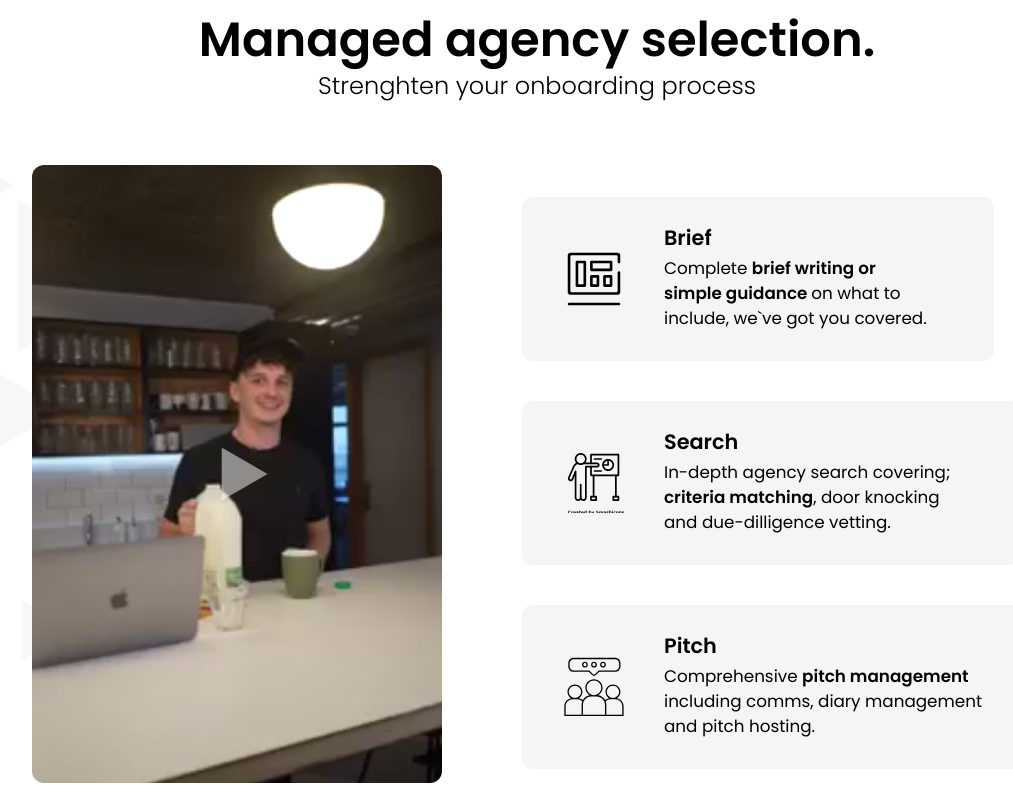
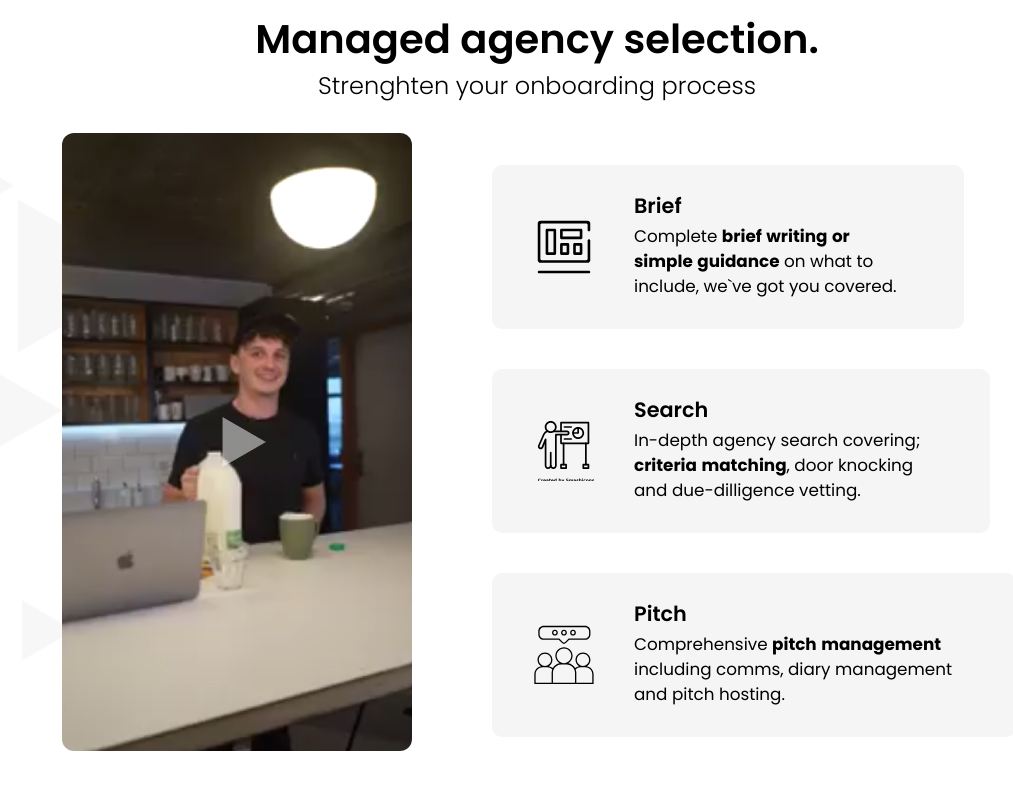
Before and after one commit to Darkbound/TestWithNext, a Next.js app: page / in a window 1280 px wide. Shown: the whole page, without its empty margins (103-1116 px from the left). Built offline with nearby package versions, Linux system fonts and the light colour scheme.

Commit message:
Fixes to bold text and horizontal scrollbar

```diff
--- a/collections/Card/Card.jsx
+++ b/collections/Card/Card.jsx
@@ -4,8 +4,6 @@ import {
   StyledImageContainer,
   StyledTextContainer,
   StyledCardDescription,
-  StrongText,
-  SpecialChar
 } from "./elements";
 
 import Image from 'next/image'
@@ -13,16 +11,8 @@ import Image from 'next/image'
 
 export const Card = ({ activeSelection, changeActiveSelection, ...card }) => {
   const isactive = card.title === activeSelection ? true : undefined
-  const { highlightedIndexes, description } = card
 
-  const MappedDescription = description.split(' ')
-  const shouldBeBold = (idx) => highlightedIndexes.includes(idx)
-
-  const BoldText = ({ validWord }) => {
-    const wordString = validWord.split('')
-    const mappedWord = wordString.map((word) => word.match(/\W|_/g) ? <SpecialChar>{word} </SpecialChar> : word)
-    return (<StrongText>{mappedWord}{" "}</StrongText>)
-  }
+  const description = card.description.split('*')
 
   return (
     <StyledCardBoxContainer isactive={isactive} onClick={() => changeActiveSelection(card.title)}>
@@ -32,7 +22,11 @@ export const Card = ({ activeSelection, changeActiveSelection, ...card }) => {
       <StyledTextContainer>
         <StyledCardTitle>{card.title}</StyledCardTitle>
         <StyledCardDescription>
-          {MappedDescription.map((word, idx) => shouldBeBold(idx) ? <BoldText validWord={word} /> : word + ' ')}
+          {description.map((text, index) => (
+            <>
+              {index % 2 === 1 ? <b key={index}>{text}</b> : text}
+            </>
+          ))}
         </StyledCardDescription>
       </StyledTextContainer>
     </StyledCardBoxContainer >
--- a/collections/Card/elements.jsx
+++ b/collections/Card/elements.jsx
@@ -46,17 +46,8 @@ padding-top:1rem;
 `
 
 export const StyledCardDescription = styled((props) => <CardDescription{...props} />)`
-  padding-right:3.6rem;
+  padding-right:3.1rem;
   line-height: 1.5;
   margin-top:.35em;
   font-size:1.05rem
 `
-export const SpecialChar = styled.span`
-  font-weight:normal;
-  font-size:1.05rem;
-  line-height: 1.5;
-`
-
-export const StrongText = styled.span`
-  font-weight:520;
-`
--- a/components/Containers/CardContainer/elements.jsx
+++ b/components/Containers/CardContainer/elements.jsx
@@ -5,4 +5,8 @@ display:grid;
 gap:40px;
 height:500px;
 width:520px;
+
+@media (max-width:1024px){
+  width:84vw;
+}
 `
--- a/sections/AgencySection/AgencySection.jsx
+++ b/sections/AgencySection/AgencySection.jsx
@@ -14,20 +14,17 @@ import Image from 'next/image'
 const cardProps = [
   {
     title: 'Brief',
-    description: 'Complete brief writing or simple guidance on what to include, we`ve got you covered. ',
-    highlightedIndexes: [1, 2, 3, 4, 5],
+    description: 'Complete *brief* *writing* *or* *simple* *guidance* on what to include, we`ve got you covered. ',
     image: { src: "/img/workbench.svg", alt: "workbench icon", },
   },
   {
     title: 'Search',
-    description: 'In-depth agency search covering; criteria matching, door knocking and due-dilligence vetting.',
-    highlightedIndexes: [4, 5],
+    description: 'In-depth agency search covering; *criteria* *matching*, door knocking and due-dilligence vetting.',
     image: { src: "/img/presentation.svg", alt: "workbench icon", },
   },
   {
     title: 'Pitch',
-    description: 'Comprehensive pitch management including comms, diary management and pitch hosting.',
-    highlightedIndexes: [1, 2],
+    description: 'Comprehensive *pitch* *management* including comms, diary management and pitch hosting.',
     image: { src: "/img/talking.svg", alt: "workbench icon", },
   }
 ]
--- a/sections/AgencySection/elements.jsx
+++ b/sections/AgencySection/elements.jsx
@@ -10,7 +10,7 @@ export const StyledImageContainer = styled.div`
   padding-bottom: .5rem;
   overflow:hidden;
   position:relative;
-  width: clamp(380px,410px, 450px);
+  width: clamp(340px,350px, 370px);
   height:610px;
 `;
 
@@ -20,7 +20,7 @@ export const StyledContainer = styled((props) => <SectionContainer {...props} />
   text-align:center;
 `;
 export const StyledSectionContainer = styled(({ height, ...props }) => <SectionContainer {...props} />)`
-  padding-top:4rem;
+  padding:2rem 0 ;
   justify-content:center;
   flex-wrap:wrap;
   gap:80px;
@@ -31,6 +31,7 @@ export const StyledSectionContainer = styled(({ height, ...props }) => <SectionC
 `;
 
 export const StyledTitle = styled((props) => <SectionBigHeading {...props} />)`
+  font-size:2.5rem;
   margin:0;
   color: black;
 `;
```
